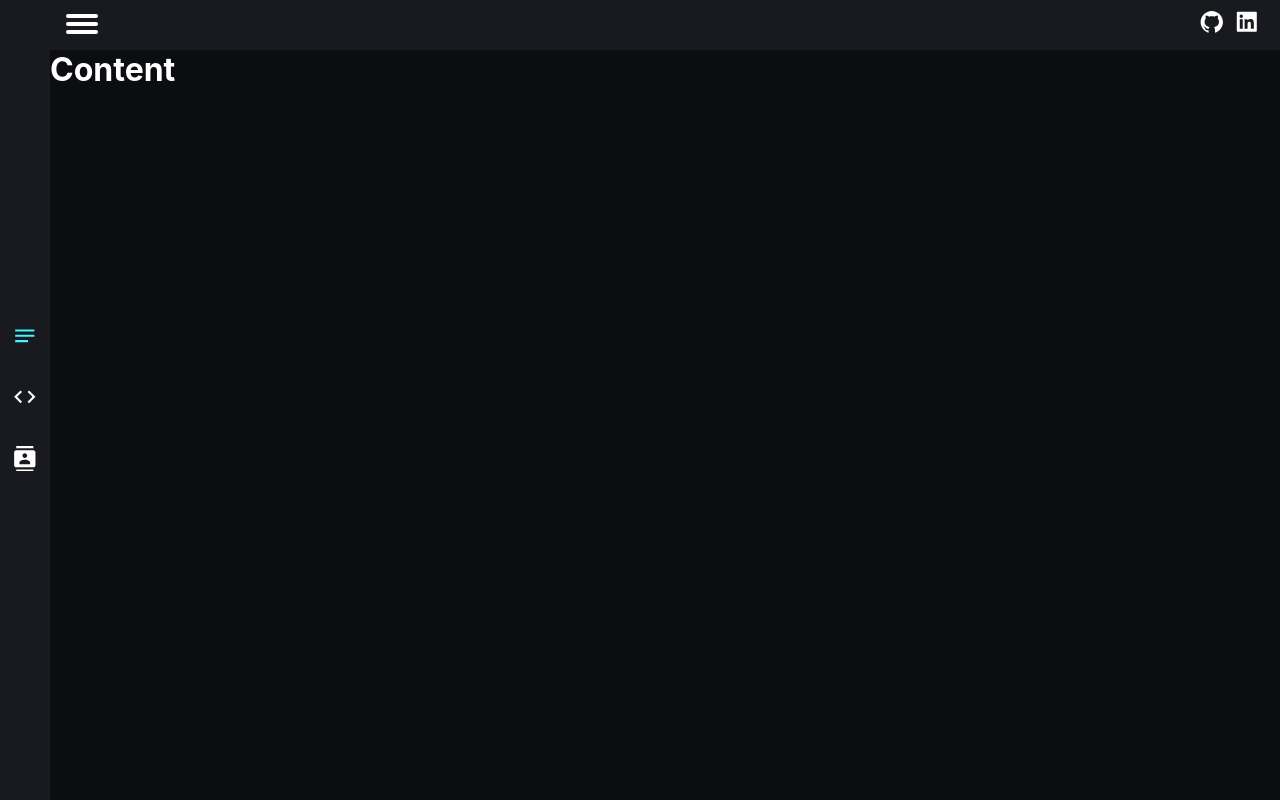
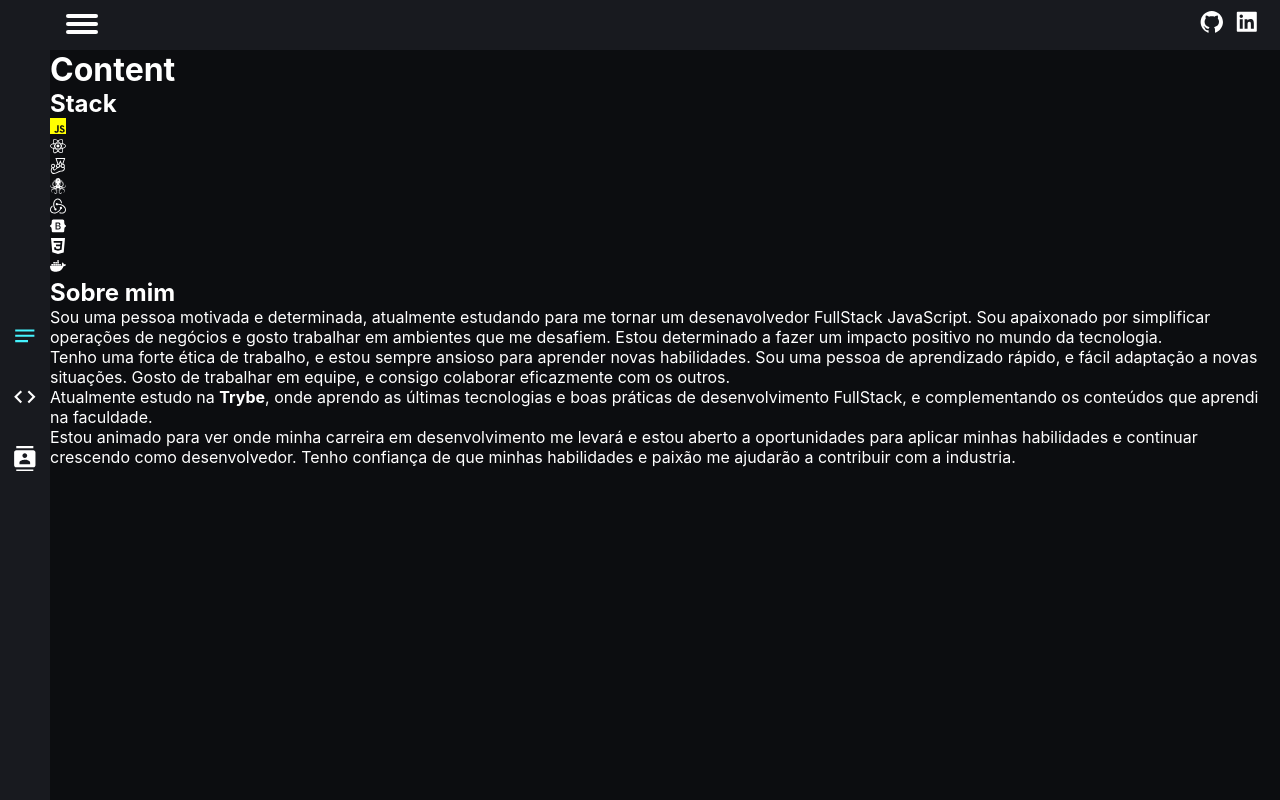
Before and after one commit to JackCaio/JackCaio.github.io, a React (Create React App) app: page / in a window 1280 px wide. Built offline with nearby package versions, Linux system fonts and the light colour scheme.

Commit message:
feat: Atualiza Landing Page

```diff
--- a/src/App.js
+++ b/src/App.js
@@ -2,7 +2,7 @@ import { Provider } from 'react-redux';
 import { BrowserRouter, Route, Switch } from 'react-router-dom';
 import './App.css';
 import LandingPage from './pages/LandingPage';
-import Legacy from './pages/Legacy';
+// import Legacy from './pages/Legacy';
 import Projects from './pages/Projects';
 import store from './redux';
 
@@ -14,7 +14,7 @@ function App() {
           <Route exact path="/" component={ LandingPage } />
           <Route path="/projects" component={ Projects } />
           <Route path="/contact" component={ Projects } />
-          <Route path="/legacy" component={ Legacy } />
+          {/* <Route path="/legacy" component={ Legacy } /> */}
         </Switch>
       </BrowserRouter>
     </Provider>
--- a/src/components/Header.js
+++ b/src/components/Header.js
@@ -5,18 +5,18 @@ import HamburgIcon from './HamburgIcon';
 
 export default class Header extends Component {
   render() {
-    const gitIcon = <AiFillGithub />;
-    const linIcon = <AiFillLinkedin />;
+    // const gitIcon = <AiFillGithub />;
+    // const linIcon = <AiFillLinkedin />;
     return (
       <header className="page__header">
         {/* <h1>Header</h1> */}
         <HamburgIcon />
         <div className="social__links">
           <a href="https://github.com/JackCaio" target="_blank" rel="noreferrer">
-            {gitIcon}
+            <AiFillGithub />
           </a>
           <a href="https://www.linkedin.com/in/caio-iack/" target="_blank" rel="noreferrer">
-            {linIcon}
+            <AiFillLinkedin />
           </a>
         </div>
       </header>
--- a/src/components/Template.js
+++ b/src/components/Template.js
@@ -27,5 +27,5 @@ export default class Template extends Component {
 }
 
 Template.propTypes = {
-  children: PropTypes.shape({}).isRequired,
+  children: PropTypes.arrayOf(PropTypes.shape({})).isRequired,
 };
--- a/src/pages/LandingPage.js
+++ b/src/pages/LandingPage.js
@@ -1,4 +1,8 @@
+/* eslint-disable react/jsx-one-expression-per-line */
+/* eslint-disable max-len */
 import React, { Component } from 'react';
+import { SiBootstrap, SiCss3, SiJavascript, SiJest,
+  SiReact, SiRedux, SiTestinglibrary, SiDocker } from 'react-icons/si';
 import Template from '../components/Template';
 
 export default class LandingPage extends Component {
@@ -6,6 +10,40 @@ export default class LandingPage extends Component {
     return (
       <Template>
         <h1>Content</h1>
+        <section>
+          <h2>Stack</h2>
+          <ul>
+            <li style={ { color: 'yellow' } }><SiJavascript /></li>
+            <li><SiReact /></li>
+            <li><SiJest /></li>
+            <li><SiTestinglibrary /></li>
+            <li><SiRedux /></li>
+            <li><SiBootstrap /></li>
+            <li><SiCss3 /></li>
+            {/* <li><SiPhp /></li>
+            <li><SiCodeigniter /></li>
+            <li><SiLaravel /></li> */}
+            <li><SiDocker /></li>
+          </ul>
+        </section>
+        <section>
+          <h2>Sobre mim</h2>
+          {/* <p>Nascido em Agosto de 1998, e apaixonado por tecnologia desde que me entendo por gente.</p>
+          <p>Descobri uma paixão pela programação durante a faculdade de Engenharia de Computação, e escolhi me aprofundar nas tecnologias necessárias para desenvolvimento WEB, entrando na Trybe.</p>
+          <p>Gosto muito de aprender na prática, e de ser desafiado a fazer coisas diferentes, sempre busco oportunidades que me forcem a me desafiar e a melhorar como profissional e como pessoa.</p> */}
+          <p>
+            Sou uma pessoa motivada e determinada, atualmente estudando para me tornar um desenavolvedor FullStack JavaScript. Sou apaixonado por simplificar operações de negócios e gosto trabalhar em ambientes que me desafiem. Estou determinado a fazer um impacto positivo no mundo da  tecnologia.
+          </p>
+          <p>
+            Tenho uma forte ética de trabalho, e estou sempre ansioso para aprender novas habilidades. Sou uma pessoa de aprendizado rápido, e fácil adaptação a novas situações. Gosto de trabalhar em equipe, e consigo colaborar eficazmente com os outros.
+          </p>
+          <p>
+            Atualmente estudo na <b>Trybe</b>, onde aprendo as últimas tecnologias e boas práticas de desenvolvimento FullStack, e complementando os conteúdos que aprendi na faculdade.
+          </p>
+          <p>
+            Estou animado para ver onde minha carreira em desenvolvimento me levará e estou aberto a oportunidades para aplicar minhas habilidades e continuar crescendo como desenvolvedor. Tenho confiança de que minhas habilidades e paixão me ajudarão a contribuir com a industria.
+          </p>
+        </section>
       </Template>
     );
   }
--- a/src/pages/Legacy.js
+++ /dev/null
@@ -1,15 +0,0 @@
-import React, { Component } from 'react';
-import logo from '../logo.svg';
-
-export default class Legacy extends Component {
-  render() {
-    return (
-      <div className="App">
-        <header className="App-header">
-          <img src={ logo } className="App-logo" alt="logo" />
-          <h1>Hello, World</h1>
-        </header>
-      </div>
-    );
-  }
-}
```
Also changed, not shown: src/reportWebVitals.js (deleted, +0 -13 lines), src/logo.svg (deleted), 1 other file (tests, documents, lock files or other folders).
